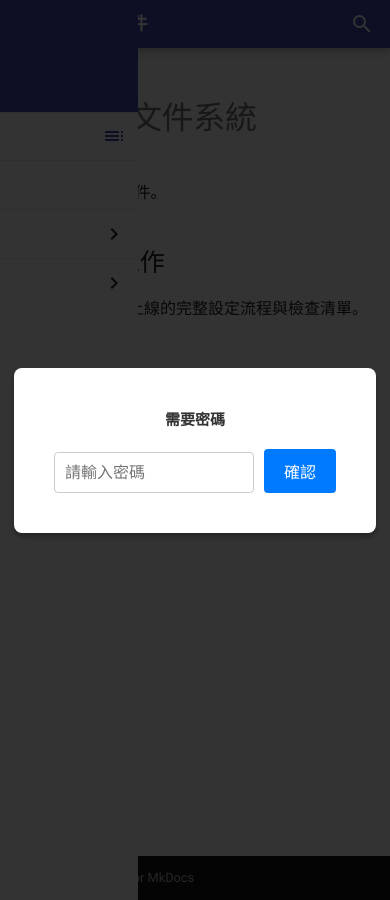
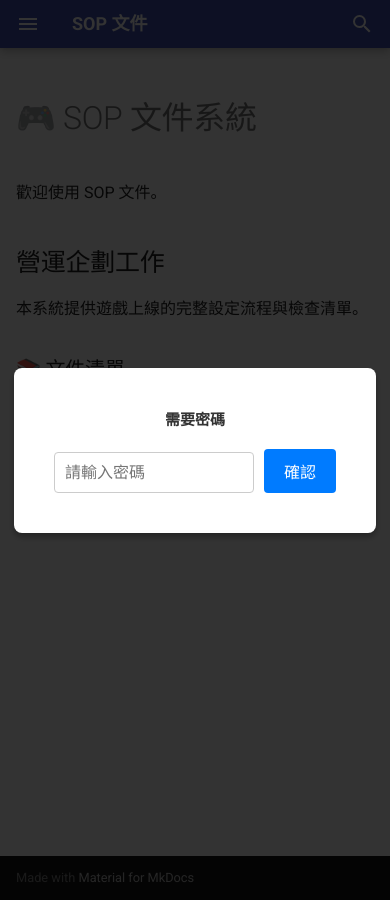
Before and after one commit to yayihuang-bit/sop-docs, an MkDocs documentation site: the page built from docs/index.md, in a window 390 px wide. Built offline with MkDocs 1.6.1 and Material for MkDocs 9.7.7, drawn with Linux system fonts in a browser that asks for light colours.

Commit message:
Hide sidebar on mobile devices

```diff
--- a/overrides/main.html
+++ b/overrides/main.html
@@ -15,6 +15,14 @@
     }
     .md-typeset {
       max-width: none !important;
+    }
+    @media (max-width: 1024px) {
+      .md-sidebar--primary {
+        display: none !important;
+      }
+      .md-content {
+        margin-left: 0 !important;
+      }
     }
   </style>
 {% endblock %}
```
